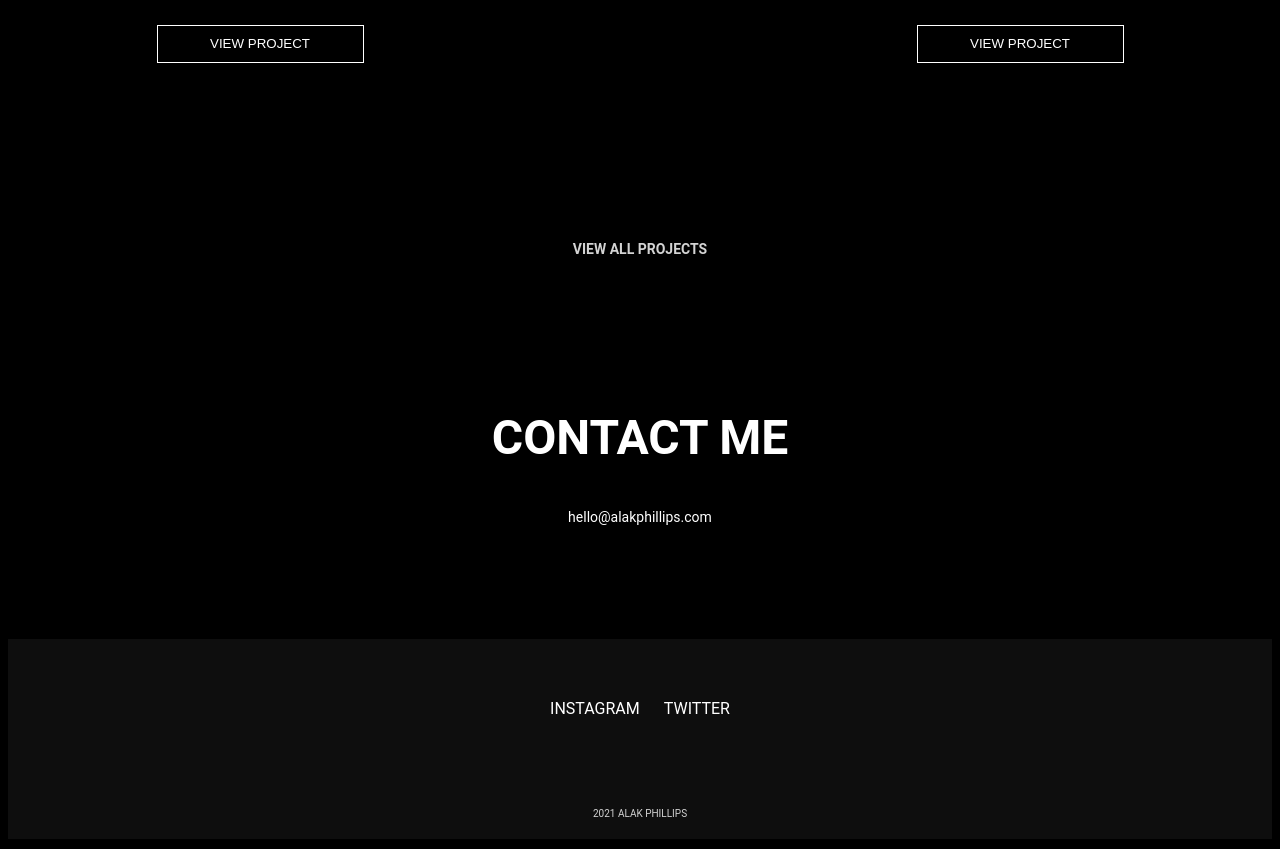
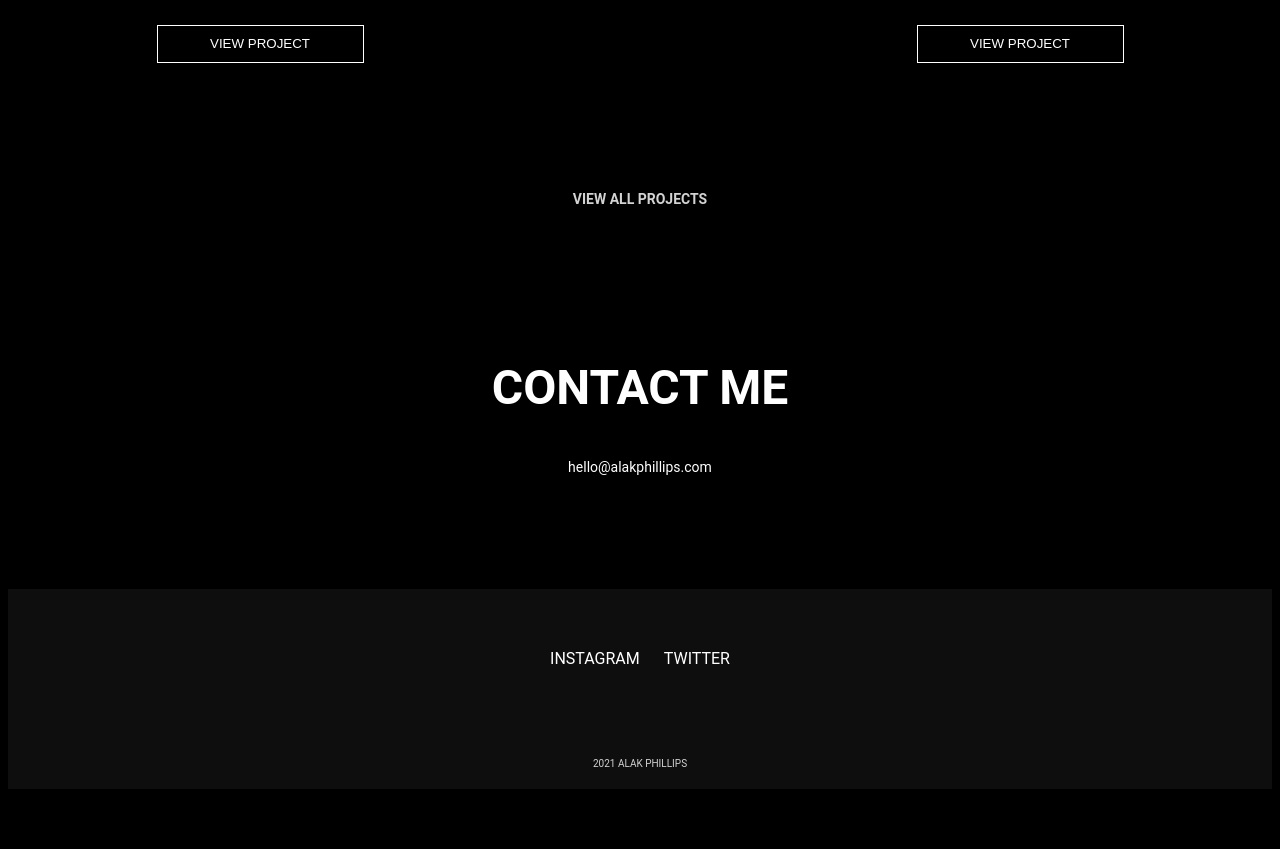
Before and after one commit to alakphillips/UX_UI_HW_19, a plain HTML site: page index.html in a window 1280 px wide. Shown: the part 2404-3253 px from the top of the page. After the commit the page ends 3203 px from the top, so only its background shows below. Drawn offline with Linux system fonts and the light colour scheme.

Commit message:
update
update

```diff
--- a/css/styles.css
+++ b/css/styles.css
@@ -127,7 +127,8 @@ padding-left: 300px
 }
 #view-all-projects {
   text-align: center;
-  padding: 100px;
+  padding-top: 50px;
+  padding-bottom: 100px;
   color: lightgrey;
 }
 /* END "FEATURED PROJECTS" */
```
Also changed, not shown: index.html (+3 -3 lines).
